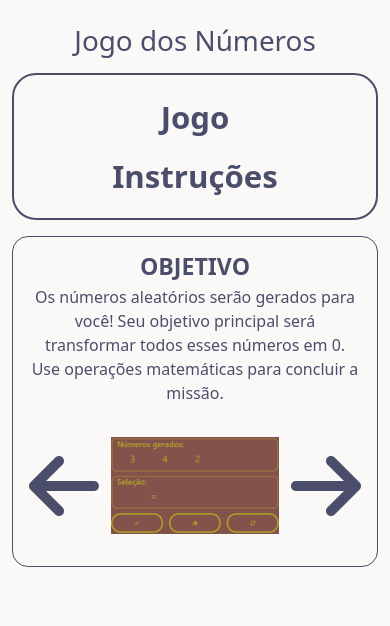
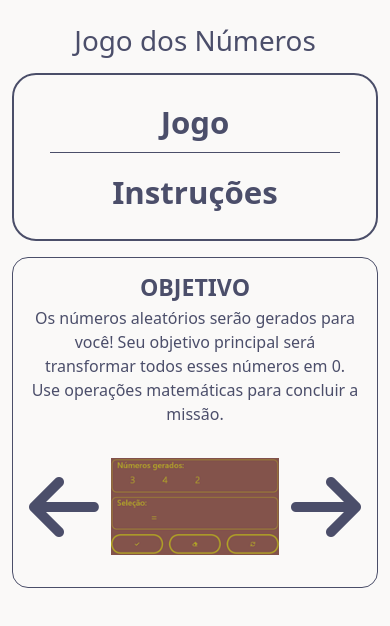
Before and after one commit to DanielKriegerS/ToZeroGame, a website: page pages/info-page.html in a window 390 px wide. Drawn offline with nearby package versions, Linux system fonts and the light colour scheme.

Commit message:
Adjusted link efect

```diff
--- a/styles/css-styles/info--media-styles.scss
+++ b/styles/css-styles/info--media-styles.scss
@@ -1,3 +1,6 @@
+/* Importando variáveis */
+@import './variables';
+
 /* Media query para dispositivos menores que 768px */
 @media (max-width: 768px) {
     #header {
@@ -13,11 +16,14 @@
         padding: auto 0;
     }
 
-    .links{
-        margin: 0 auto;
-     }
+    .links {
+        margin: 5px;
+        border-radius: 0%;
+        width: 80%;
+        text-align: center;
+    }
 
-     .content-div {
+    .content-div {
         display: flex;
         flex-direction: row;
         justify-content: center;
@@ -28,4 +34,8 @@
     img {
         margin: auto;
     }
+
+    #navigation a:nth-of-type(1) {
+        border-bottom: 1px solid $main-color;
+    }
 }
```
Also changed, not shown: styles/css-styles/info--media-styles.css, 1 other file.
